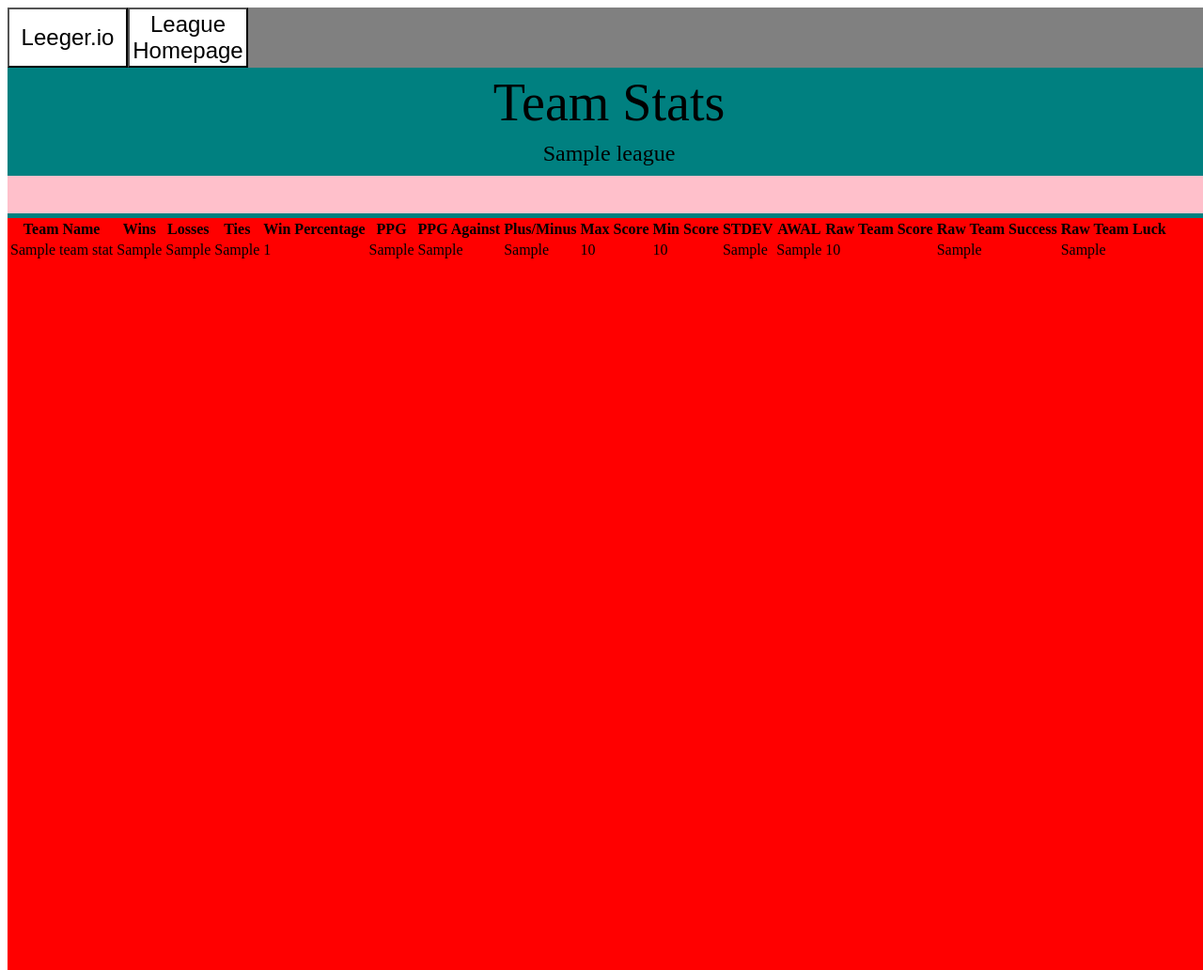
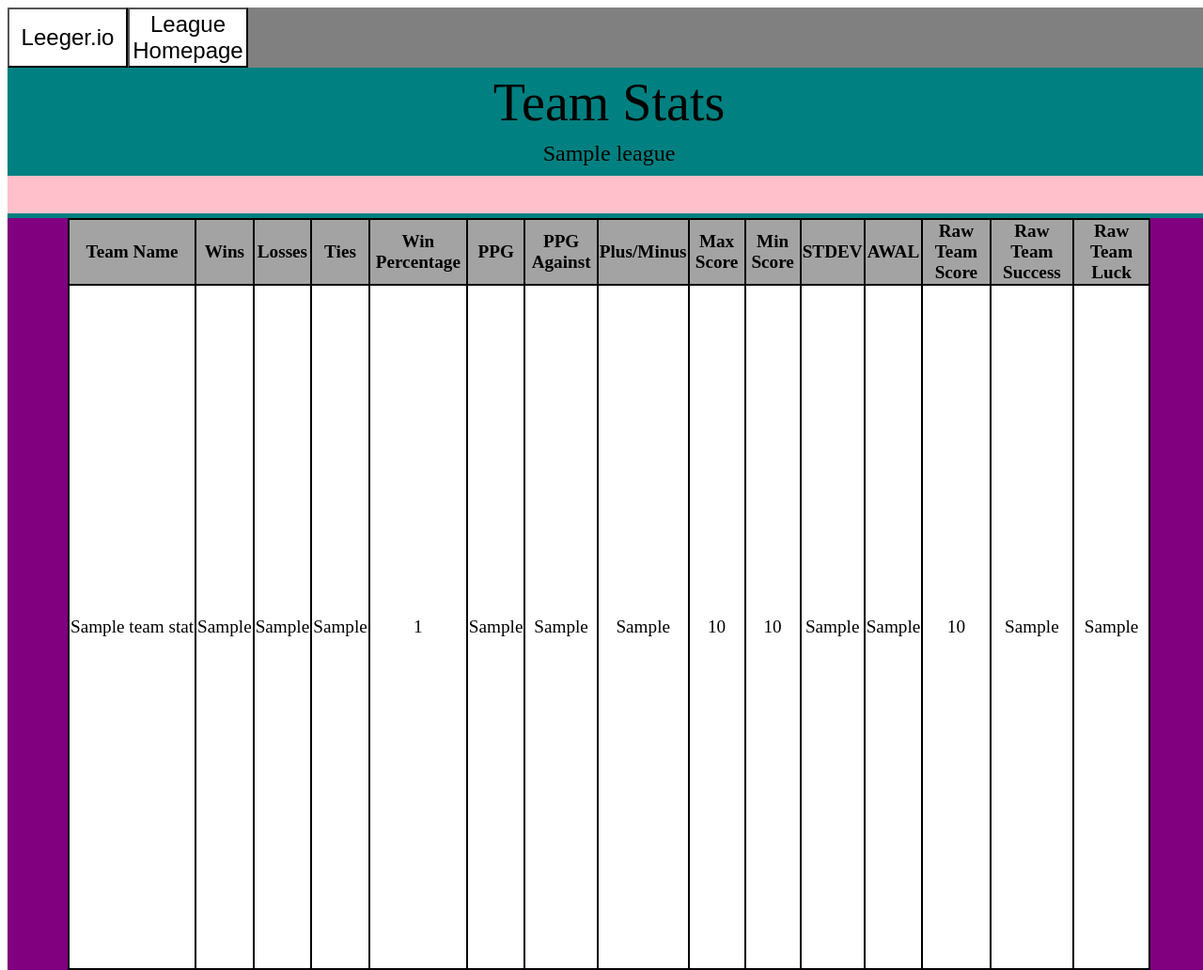
Before and after one commit to joeyagreco/FFWEBAPP, a Flask app: template templates/teamStatsPage.html in a window 1280 px wide. Shown: the whole page at 94% size. Run offline with Flask 2, Linux system fonts and the light colour scheme; the template is opened without the code that fills it: most values are stand-ins (such as "Sample title", 1, 10 or a date in 2020); some libraries are stand-ins or nearby versions.

Commit message:
working on stats table styling

```diff
--- a/static/css/teamStatsPage.css
+++ b/static/css/teamStatsPage.css
@@ -1,3 +1,43 @@
-.sortable th {
-  cursor: pointer;
+.statsContainer {
+    width: 100%;
+    height: 100%;
+    display: flex;
+    justify-content: center;
+    background-color: purple;
 }
+
+.statsTable {
+    width: 90%;
+    order: 1;
+    font-size: 120%;
+    border-collapse: collapse;
+    text-align: center;
+}
+
+.statsTable th {
+    background-color: #a3a3a3;
+    cursor: pointer;
+}
+
+.statsTable td {
+    white-space: nowrap;
+    max-width: 300px;
+    overflow: hidden;
+    text-overflow: ellipsis;
+}
+
+.statsTable tr {
+    background-color: #ffffff;
+}
+
+.statsTable tr:hover {
+    background-color: #f5f5f5;
+}
+
+.statsTable tr:nth-child(even) {
+    background-color: #d4d4d4;
+}
+
+.statsTable, th, td {
+    border: 2px solid black;
+}
--- a/templates/teamStatsPage.html
+++ b/templates/teamStatsPage.html
@@ -4,6 +4,7 @@
 <title>Team Stats</title>
 <link rel="stylesheet" href="{{ url_for('static', filename='css/teamStatsPage.css') }}">
 <script src="{{ url_for('static', filename='javascript/teamStatsPage.js') }}"></script>
+<!--Script for sorting a table with class "sortable"-->
 <script src="https://www.kryogenix.org/code/browser/sorttable/sorttable.js"></script>
 {% endblock %}
 
@@ -15,7 +16,9 @@
 
 {% block content %}
 
-    <table class="sortable">
+    <div class="statsContainer">
+
+        <table class="sortable statsTable">
             <thead>
                 <tr>
                     <th>Team Name</th>
@@ -58,4 +61,6 @@
             </tbody>
         </table>
 
+    </div>
+
 {% endblock %}
```
Lines whose indentation alone changed are shown as unchanged.
